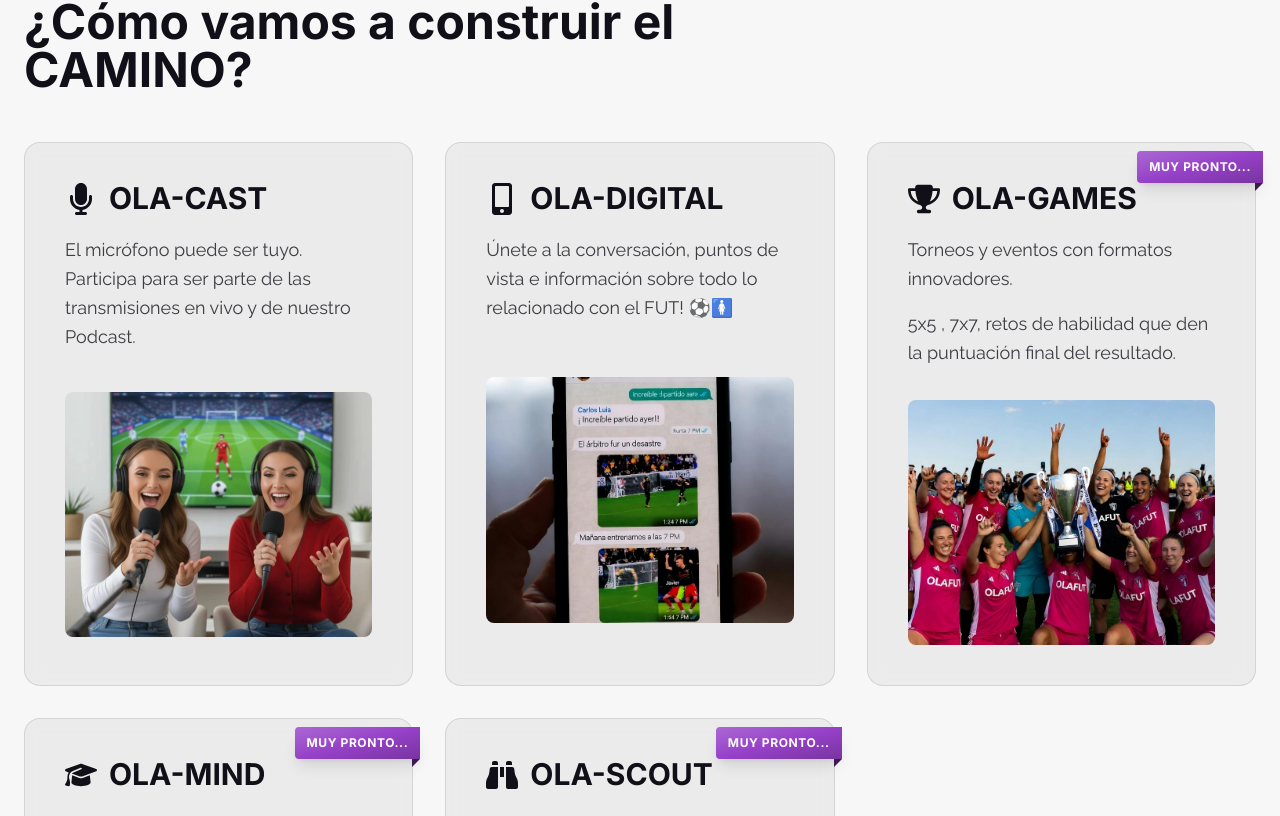
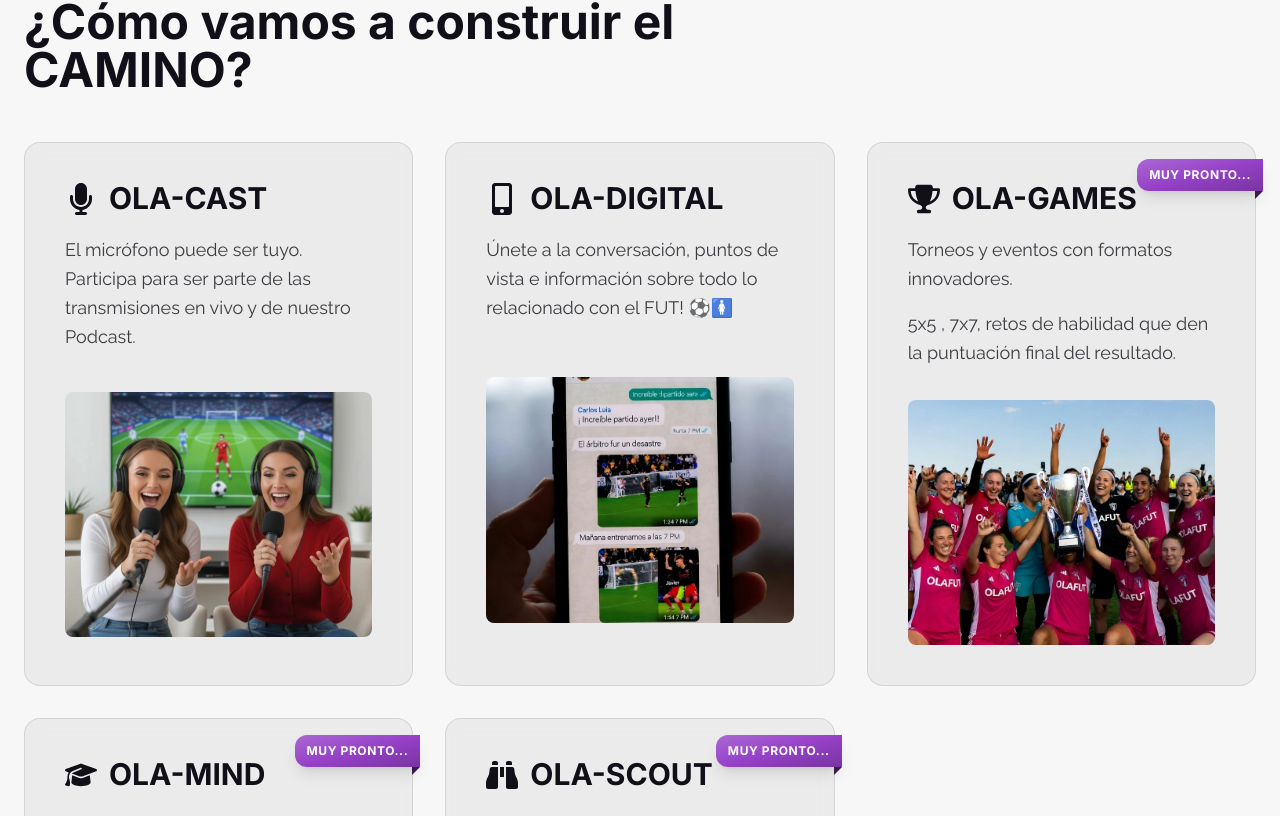
Before and after one commit to olafut/landing-olafut, a Next.js app: page / in a window 1280 px wide. Shown: the part 1724-2540 px from the top of the page. Built offline with nearby package versions, Linux system fonts and the light colour scheme.

Commit message:
fix: update styling for 'comingSoon' label in InitiativeCard component

```diff
--- a/src/app/_components/InitiativeCard.tsx
+++ b/src/app/_components/InitiativeCard.tsx
@@ -55,7 +55,7 @@ export const InitiativeCard: FC<InitiativeCardProps> = ({
       style={style}
     >
       {comingSoon && (
-        <span className="absolute -right-2 top-4 lg:top-2 bg-linear-to-br from-accent-400 via-accent-500 to-accent-600 text-white rounded-tl-sm rounded-bl-sm px-3 py-2 font-sans font-bold text-sm md:text-xs tracking-wider uppercase shadow-lg z-10 before:content-[''] before:absolute before:right-0 before:top-full before:w-0 before:h-0 before:border-t-8 before:border-t-accent-800 before:border-r-8 before:border-r-transparent">
+        <span className="absolute -right-2 top-2 md:top-3 lg:top-4 bg-linear-to-br from-accent-400 via-accent-500 to-accent-600 text-white rounded-l-xl px-3 py-2 font-sans font-bold text-xs md:text-xs tracking-wider uppercase shadow-lg z-30 before:content-[''] before:absolute before:right-0 before:top-full before:w-0 before:h-0 before:border-t-8 before:border-t-accent-800 before:border-r-8 before:border-r-transparent">
           {t('comingSoon')}
         </span>
       )}
@@ -67,17 +67,17 @@ export const InitiativeCard: FC<InitiativeCardProps> = ({
             backgroundImage:
               'radial-gradient(circle, rgba(0,0,0,0.1) 1px, transparent 1px)',
             backgroundSize: '20px 20px',
-            backgroundColor: 'rgba(255,255,255,0.7)',
+            backgroundColor: 'rgba(255,255,255,0.65)',
           }}
-        >
-          <div className="flex flex-col items-center gap-2 bg-white/90 backdrop-blur-sm px-8 py-4 rounded-2xl shadow-xl border border-accent-500/20">
-            <span className="flex items-center gap-2 text-accent-600 font-bold text-base uppercase tracking-wider">
-              <span className="w-2 h-2 bg-accent-500 rounded-full animate-pulse" />
-              {t('comingSoon')}
-            </span>
-          </div>
-        </div>
+        />
       )} */}
+
+      {/* <div className="flex flex-col items-center gap-2 bg-white/90 backdrop-blur-sm px-8 py-4 rounded-2xl shadow-xl border border-accent-500/20">
+          <span className="flex items-center gap-2 text-accent-600 font-bold text-base uppercase tracking-wider">
+            <span className="w-2 h-2 bg-accent-500 rounded-full animate-pulse" />
+            {t('comingSoon')}
+          </span>
+        </div> */}
 
       <div
         className={twMerge(
```
